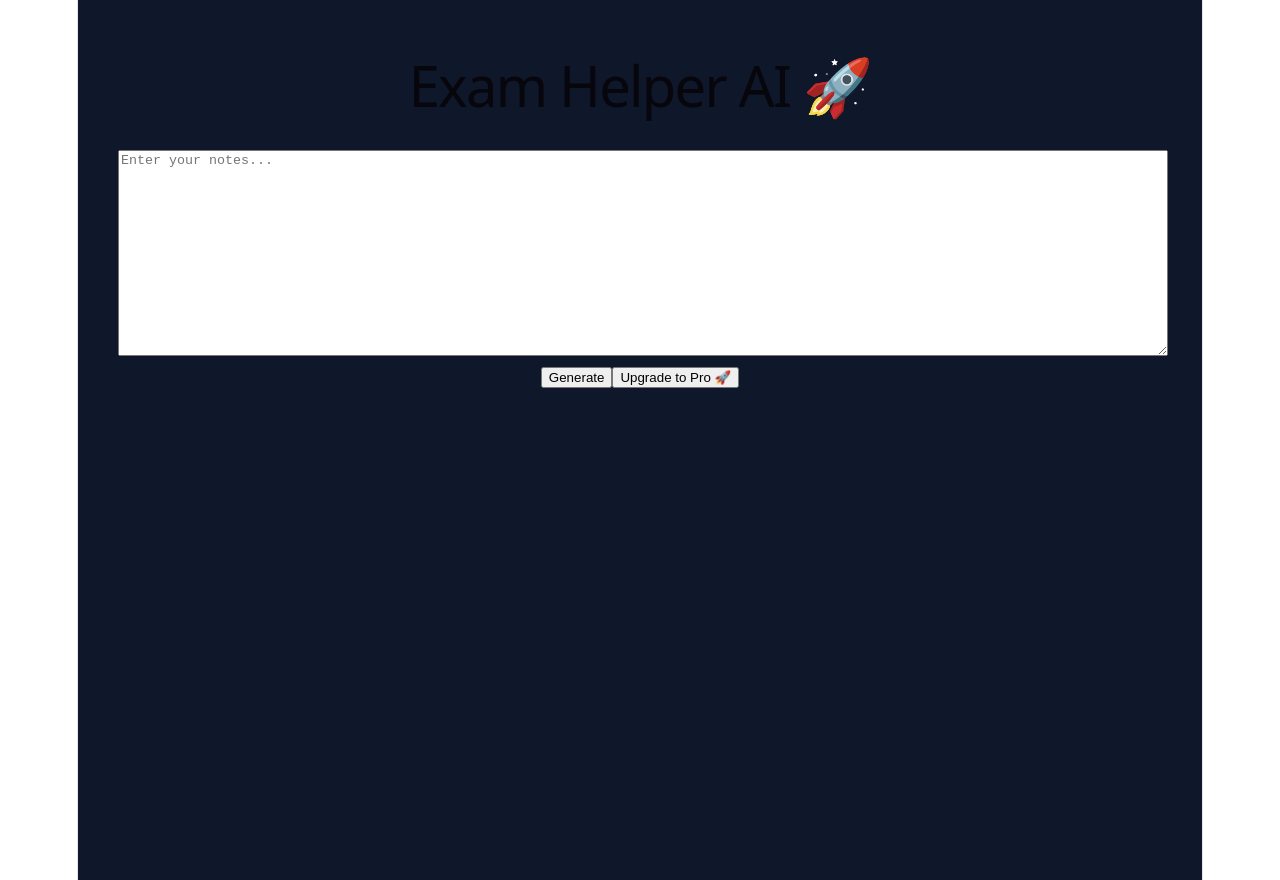
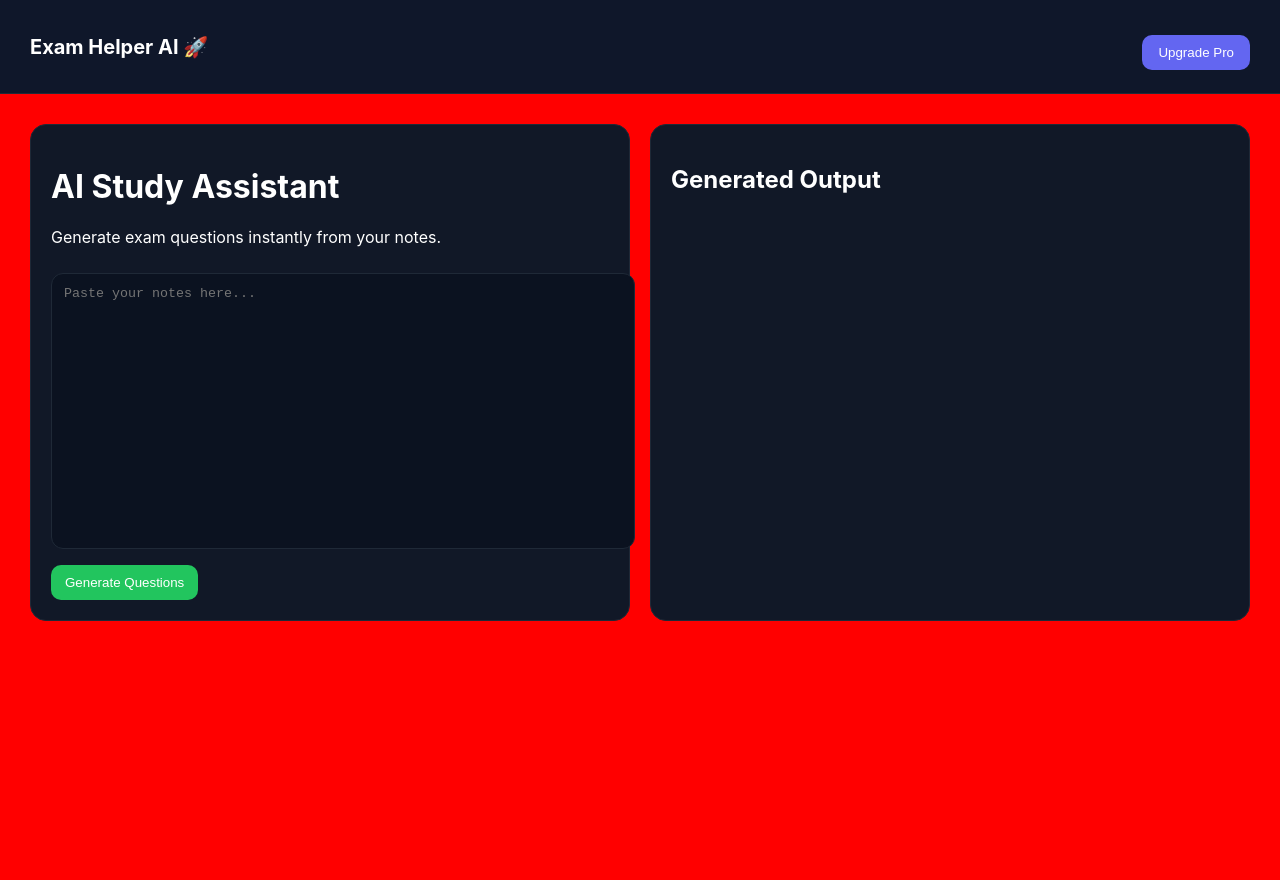
Before and after one commit to shamallll04/exam-helper-ai, a React (Vite) app: page / in a window 1280 px wide. After the commit the page ends 800 px from the top, so only its background shows below. Built offline with nearby package versions, Linux system fonts and the light colour scheme.

Commit message:
fixed razorpay frontend

```diff
--- a/index.html
+++ b/index.html
@@ -3,8 +3,9 @@
 
 <head>
   <meta charset="UTF-8" />
-
-  <link
+<script src="https://checkout.razorpay.com/v1/checkout.js"></script>
+</head>
+<link
     rel="icon"
     type="image/svg+xml"
     href="/vite.svg"
--- a/src/App.jsx
+++ b/src/App.jsx
@@ -6,9 +6,10 @@ function App() {
   const [output, setOutput] = useState("")
   const [loading, setLoading] = useState(false)
 
-  // =========================
+  // =====================================
   // AI GENERATION
-  // =========================
+  // =====================================
+
   async function generateQuestions() {
 
     try {
@@ -19,10 +20,14 @@ function App() {
         "https://exam-helper-ai-1.onrender.com/generate",
         {
           method: "POST",
+
           headers: {
             "Content-Type": "application/json"
           },
-          body: JSON.stringify({ notes })
+
+          body: JSON.stringify({
+            notes
+          })
         }
       )
 
@@ -36,97 +41,152 @@ function App() {
     } catch (error) {
 
       console.log(error)
+
       alert("Generation failed")
 
     } finally {
+
       setLoading(false)
     }
   }
 
-  // =========================
-  // UPGRADE TO PRO (RAZORPAY)
-  // =========================
+  // =====================================
+  // RAZORPAY PAYMENT
+  // =====================================
+
   async function upgradeToPro() {
 
     try {
 
-      const res = await fetch(
+      const response = await fetch(
         "https://exam-helper-ai-1.onrender.com/create-order",
         {
           method: "POST"
         }
       )
 
-      const data = await res.json()
+      const order = await response.json()
+
+      console.log(order)
+
+      if (!order.id) {
+
+        alert("Order creation failed")
+
+        return
+      }
 
       const options = {
 
-        key: "YOUR_RAZORPAY_KEY_ID",
+        // REPLACE WITH YOUR REAL KEY
+        key: "rzp_test_xxxxxxxxx",
 
-        amount: data.amount,
-        currency: data.currency,
+        amount: order.amount,
+
+        currency: order.currency,
+
         name: "Exam Helper AI",
-        description: "Pro Plan",
-        order_id: data.id,
+
+        description: "Pro Upgrade",
+
+        order_id: order.id,
 
         handler: function (response) {
+
           alert("Payment Successful 🚀")
+
           console.log(response)
         },
 
+        prefill: {
+
+          name: "User",
+
+          email: "user@example.com",
+
+          contact: "9999999999"
+        },
+
         theme: {
-          color: "#7c3aed"
+          color: "#6366f1"
         }
       }
 
-      const razorpay =
-        new window.Razorpay(options)
+      const razorpay = new window.Razorpay(options)
 
       razorpay.open()
 
     } catch (error) {
 
       console.log(error)
+
       alert("Payment failed")
     }
   }
 
   return (
 
-    <div style={{
-      minHeight: "100vh",
-      padding: "40px",
-      background: "#0f172a",
-      color: "white",
-      fontFamily: "Arial"
-    }}>
+    <div className="app">
 
-      <h1>Exam Helper AI 🚀</h1>
+      {/* NAVBAR */}
 
-      <textarea
-        value={notes}
-        onChange={(e) => setNotes(e.target.value)}
-        placeholder="Enter your notes..."
-        style={{
-          width: "100%",
-          height: "200px",
-          marginTop: "20px"
-        }}
-      />
+      <div className="nav">
 
-      <br />
+        <h2>Exam Helper AI 🚀</h2>
 
-      <button onClick={generateQuestions}>
-        {loading ? "Generating..." : "Generate"}
-      </button>
+        <button onClick={upgradeToPro}>
+          Upgrade Pro
+        </button>
 
-      <button onClick={upgradeToPro}>
-        Upgrade to Pro 🚀
-      </button>
+      </div>
 
-      <pre style={{ marginTop: "20px" }}>
-        {output}
-      </pre>
+      {/* MAIN */}
+
+      <div className="container">
+
+        {/* LEFT */}
+
+        <div className="card">
+
+          <h1>AI Study Assistant</h1>
+
+          <p>
+            Generate exam questions instantly from your notes.
+          </p>
+
+          <textarea
+            name="notes"
+            id="notes"
+            placeholder="Paste your notes here..."
+            value={notes}
+            onChange={(e) =>
+              setNotes(e.target.value)
+            }
+          />
+
+          <button onClick={generateQuestions}>
+
+            {
+              loading
+                ? "Generating..."
+                : "Generate Questions"
+            }
+
+          </button>
+
+        </div>
+
+        {/* RIGHT */}
+
+        <div className="card output">
+
+          <h2>Generated Output</h2>
+
+          <pre>{output}</pre>
+
+        </div>
+
+      </div>
 
     </div>
   )
--- a/src/index.css
+++ b/src/index.css
@@ -1,112 +1,73 @@
-:root {
-  --text: #6b6375;
-  --text-h: #08060d;
-  --bg: #fff;
-  --border: #e5e4e7;
-  --code-bg: #f4f3ec;
-  --accent: #aa3bff;
-  --accent-bg: rgba(170, 59, 255, 0.1);
-  --accent-border: rgba(170, 59, 255, 0.5);
-  --social-bg: rgba(244, 243, 236, 0.5);
-  --shadow:
-    rgba(0, 0, 0, 0.1) 0 10px 15px -3px, rgba(0, 0, 0, 0.05) 0 4px 6px -2px;
-
-  --sans: system-ui, 'Segoe UI', Roboto, sans-serif;
-  --heading: system-ui, 'Segoe UI', Roboto, sans-serif;
-  --mono: ui-monospace, Consolas, monospace;
-
-  font: 18px/145% var(--sans);
-  letter-spacing: 0.18px;
-  color-scheme: light dark;
-  color: var(--text);
-  background: var(--bg);
-  font-synthesis: none;
-  text-rendering: optimizeLegibility;
-  -webkit-font-smoothing: antialiased;
-  -moz-osx-font-smoothing: grayscale;
-
-  @media (max-width: 1024px) {
-    font-size: 16px;
-  }
+body {
+  margin: 0;
+  font-family: Inter, system-ui, Arial;
+  background: red !important;
+  color: white;
 }
 
-@media (prefers-color-scheme: dark) {
-  :root {
-    --text: #9ca3af;
-    --text-h: #f3f4f6;
-    --bg: #16171d;
-    --border: #2e303a;
-    --code-bg: #1f2028;
-    --accent: #c084fc;
-    --accent-bg: rgba(192, 132, 252, 0.15);
-    --accent-border: rgba(192, 132, 252, 0.5);
-    --social-bg: rgba(47, 48, 58, 0.5);
-    --shadow:
-      rgba(0, 0, 0, 0.4) 0 10px 15px -3px, rgba(0, 0, 0, 0.25) 0 4px 6px -2px;
-  }
-
-  #social .button-icon {
-    filter: invert(1) brightness(2);
-  }
+.app {
+  min-height: 100vh;
 }
 
-body {
-  margin: 0;
+.nav {
+  display: flex;
+  justify-content: space-between;
+  align-items: center;
+  padding: 18px 30px;
+  background: #0f172a;
+  border-bottom: 1px solid #1f2937;
 }
 
-#root {
-  width: 1126px;
-  max-width: 100%;
-  margin: 0 auto;
-  text-align: center;
-  border-inline: 1px solid var(--border);
-  min-height: 100svh;
-  display: flex;
-  flex-direction: column;
-  box-sizing: border-box;
+.nav h2 {
+  font-size: 20px;
 }
 
-h1,
-h2 {
-  font-family: var(--heading);
-  font-weight: 500;
-  color: var(--text-h);
+.nav button {
+  background: #6366f1;
+  border: none;
+  padding: 10px 16px;
+  color: white;
+  border-radius: 10px;
+  cursor: pointer;
 }
 
-h1 {
-  font-size: 56px;
-  letter-spacing: -1.68px;
-  margin: 32px 0;
-  @media (max-width: 1024px) {
-    font-size: 36px;
-    margin: 20px 0;
-  }
-}
-h2 {
-  font-size: 24px;
-  line-height: 118%;
-  letter-spacing: -0.24px;
-  margin: 0 0 8px;
-  @media (max-width: 1024px) {
-    font-size: 20px;
-  }
-}
-p {
-  margin: 0;
+.container {
+  display: grid;
+  grid-template-columns: 1fr 1fr;
+  gap: 20px;
+  padding: 30px;
 }
 
-code,
-.counter {
-  font-family: var(--mono);
-  display: inline-flex;
-  border-radius: 4px;
-  color: var(--text-h);
+.card {
+  background: #111827;
+  padding: 20px;
+  border-radius: 16px;
+  border: 1px solid #1f2937;
 }
 
-code {
-  font-size: 15px;
-  line-height: 135%;
-  padding: 4px 8px;
-  background: var(--code-bg);
+textarea {
+  width: 100%;
+  height: 250px;
+  background: #0b1220;
+  color: white;
+  border: 1px solid #1f2937;
+  border-radius: 12px;
+  padding: 12px;
+  margin-top: 10px;
+  resize: none;
 }
-@import "tailwindcss";
+
+button {
+  margin-top: 12px;
+  background: #22c55e;
+  border: none;
+  padding: 10px 14px;
+  color: white;
+  border-radius: 10px;
+  cursor: pointer;
+}
+
+.output pre {
+  white-space: pre-wrap;
+  color: #cbd5e1;
+}
```
